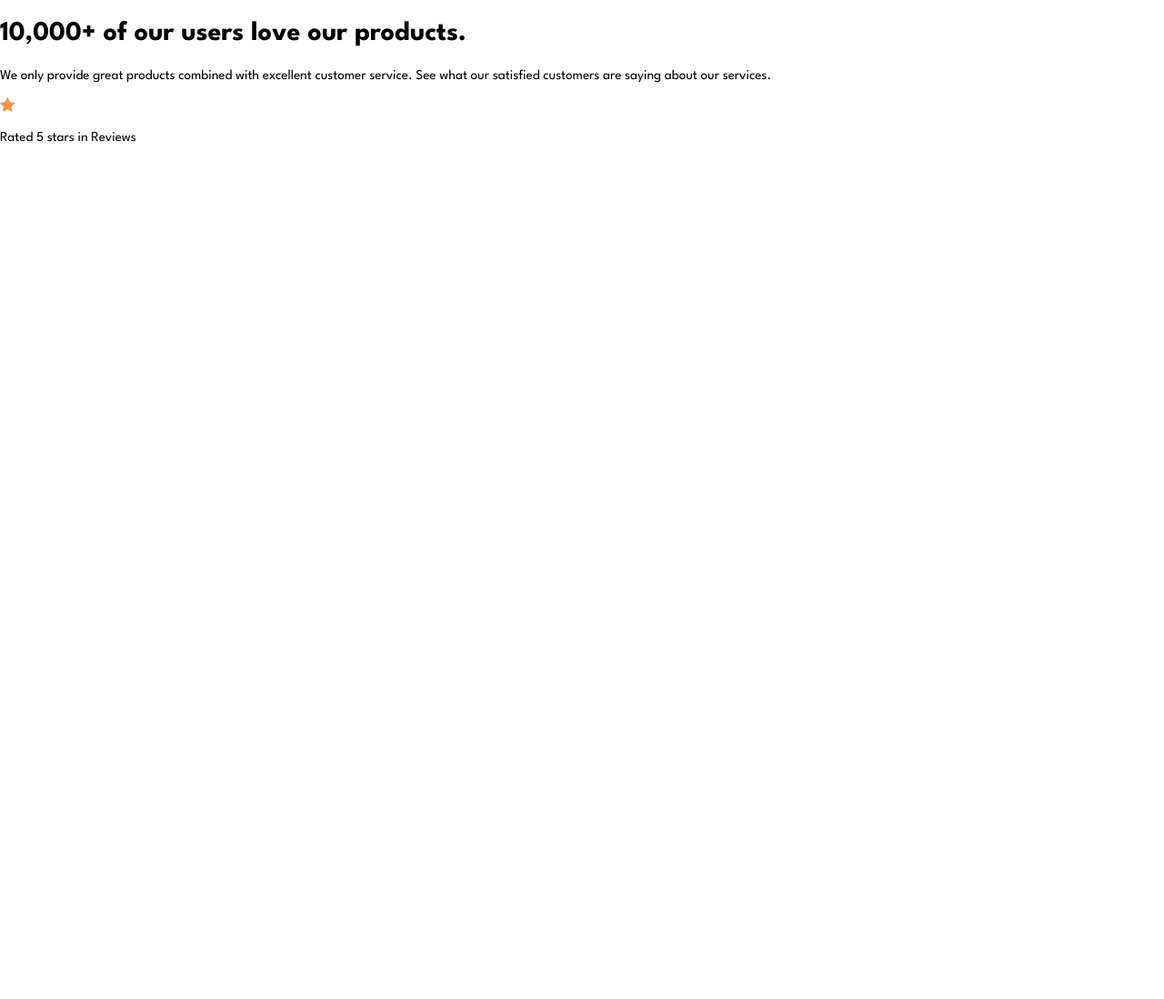
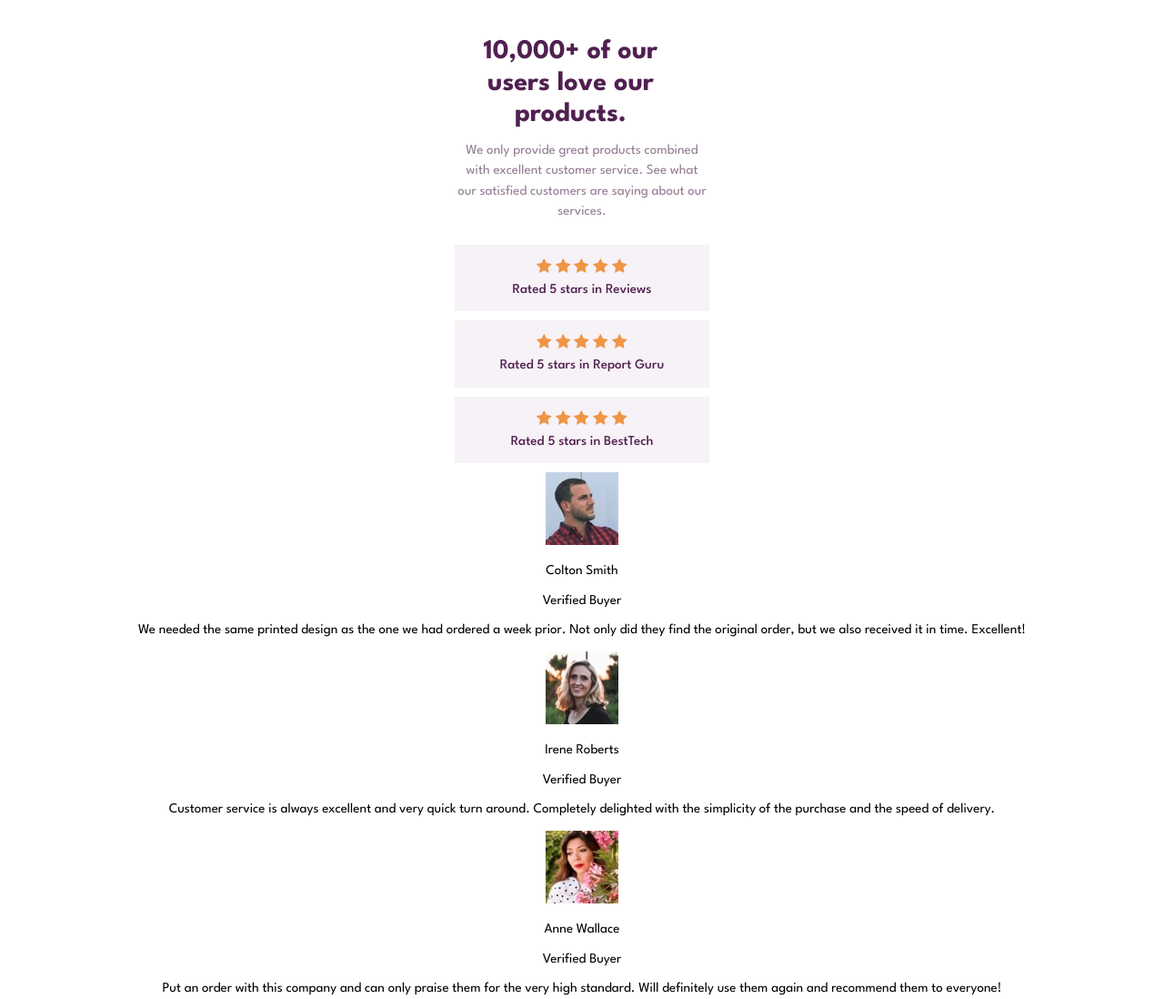
Before and after one commit to praise002/Social-proof, a plain HTML site: page index.html in a window 1280 px wide. Shown: the whole page at 91% size. Before the commit the page ends 800 px from the top, so only its background shows below. Drawn offline with Linux system fonts and the light colour scheme.

Commit message:
Add reviews and intro styles

```diff
--- a/index.html
+++ b/index.html
@@ -13,26 +13,102 @@
 </head>
 <body>
     <div class="container">
+
         <div class="intro">
-            <h1>10,000+ of our users love our products.</h1>
-        </div>
-        <div>
-            <p>
+            <h1 class="intro__heading">10,000+ of our users love our products.</h1>
+            <p class="paragraph">
                 We only provide great products combined
                 with excellent customer service. See what
                 our satisfied customers are saying about our
                 services.
             </p>
         </div>
-        <div>
-            <img src="images/icon-star.svg" alt="">
-            <p>Rated 5 stars in Reviews</p>
+
+        <div class="reviews">
+            <div class="review review--start">
+                <img class="review__star" src="images/icon-star.svg" alt="">
+                <img class="review__star" src="images/icon-star.svg" alt="">
+                <img class="review__star" src="images/icon-star.svg" alt="">
+                <img class="review__star" src="images/icon-star.svg" alt="">
+                <img class="review__star" src="images/icon-star.svg" alt="">
+                <p class="review__title">Rated 5 stars in Reviews</p>
+            </div>
+            <div class="review review--center">
+                <img class="review__star" src="images/icon-star.svg" alt="">
+                <img class="review__star" src="images/icon-star.svg" alt="">
+                <img class="review__star" src="images/icon-star.svg" alt="">
+                <img class="review__star" src="images/icon-star.svg" alt="">
+                <img class="review__star" src="images/icon-star.svg" alt="">
+                <p class="review__title">Rated 5 stars in Report Guru</p>
+            </div>
+            <div class="review review--end">
+                <img class="review__star" src="images/icon-star.svg" alt="">
+                <img class="review__star" src="images/icon-star.svg" alt="">
+                <img class="review__star" src="images/icon-star.svg" alt="">
+                <img class="review__star" src="images/icon-star.svg" alt="">
+                <img class="review__star" src="images/icon-star.svg" alt="">
+                <p class="review__title">Rated 5 stars in BestTech</p>
+            </div>
         </div>
-        <div></div>
-        <div></div>
-        <div></div>
-        <div></div>
-        <div></div>
+
+        <div class="cards">
+            <div class="card card--start">
+                <div class="card__header">
+                    <img src="images/image-colton.jpg" alt="">
+                    <div class="card__heading">
+                        <p>Colton Smith</p>
+                        <p>Verified Buyer</p>
+                    </div>
+                </div>
+                <div class="card__quote">
+                    <p>
+                        We needed the same printed design
+                        as the one we had ordered a week
+                        prior. Not only did they find the
+                        original order, but we also received it
+                        in time. Excellent!
+                    </p>
+                </div>
+
+            </div>
+            <div class="card card--center">
+                <div class="card__header">
+                    <img src="images/image-irene.jpg" alt="">
+                    <div class="card__heading">
+                        <p>Irene Roberts</p>
+                        <p>Verified Buyer</p>
+                    </div>
+                </div>
+                <div class="card__quote">
+                    <p>
+                        Customer service is always excellent
+                        and very quick turn around.
+                        Completely delighted with the
+                        simplicity of the purchase and the
+                        speed of delivery.
+                    </p>
+                </div>
+            </div>
+            <div class="card card--end">
+                <div class="card__header">
+                    <img src="images/image-anne.jpg" alt="">
+                    <div class="card__heading">
+                        <p>Anne Wallace</p>
+                        <p>Verified Buyer</p>
+                    </div>
+                </div>
+                <div class="card__quote">
+                    <p>
+                        Put an order with this company and
+                        can only praise them for the very high
+                        standard. Will definitely use them
+                        again and recommend them to
+                        everyone!
+                    </p>
+                </div>
+            </div>
+        </div>
+
     </div>
 </body>
 </html>
--- a/style.css
+++ b/style.css
@@ -14,3 +14,44 @@ body{
     font-family: 'League Spartan', sans-serif;
     font-size: 1.5rem;
 }
+
+.container{
+    display: grid;
+    margin: auto;
+    padding: 20px;
+    justify-items: center;
+    text-align: center;
+}
+
+/* Intro */
+
+.intro__heading{
+    width: 250px;
+    color: var(--very-dark-magenta);
+    font-weight: 700;
+    margin-bottom: 10px;
+}
+
+.paragraph{
+    color: var(--dark-grayish-magenta);
+    font-weight: 400;
+    line-height: 1.5;
+    width: 275px;
+    margin-top: 0;
+    margin-bottom: 25px;
+}
+
+/* Reviews */
+
+.review{
+    background: var(--light-grayish-magenta);
+    padding: 15px 50px;
+    margin-bottom: 10px;
+}
+
+.review__title {
+    margin-top: 5px;
+    margin-bottom: 0;
+    font-weight: 500;
+    color: var(--very-dark-magenta);
+}
```
